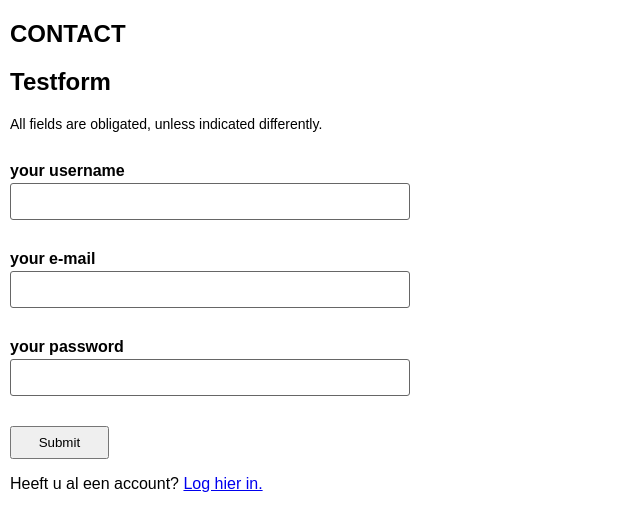
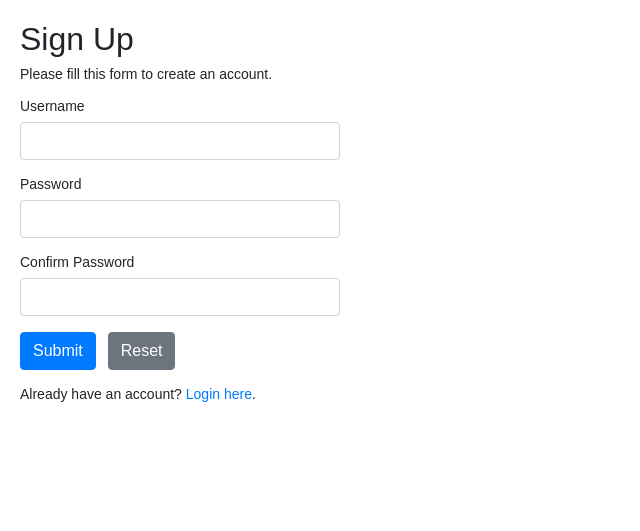
Before and after one commit to LunaTemmerman/co-working-project, a PHP site: a page that uses web/login system/signup/index.php in a window 1280 px wide. Shown: the top 531 px of the page, without its empty margins (0-640 px from the left). Run offline with PHP 8.4, Linux system fonts and the light colour scheme.

Commit message:
Update index.php

```diff
--- a/web/login system/signup/index.php
+++ b/web/login system/signup/index.php
@@ -1,114 +1,148 @@
 <?php
+// Include config file
+define('DB_SERVER', 'localhost');
+define('DB_USERNAME', 'luna.temmerman');
+define('DB_PASSWORD', '@zerty!123');
+define('DB_NAME', 'coproject');
 
-// Show all errors (for educational purposes)
-ini_set('error_reporting', E_ALL);
-ini_set('display_errors', 1);
+/* Attempt to connect to MySQL database */
+$link = mysqli_connect(DB_SERVER, DB_USERNAME, DB_PASSWORD, DB_NAME);
 
-// Constanten (connectie-instellingen databank)
-define('DB_HOST', 'localhost');
-define('DB_USER', 'LunaTemmerman');
-define('DB_PASS', 'BeLeLuRo_!123');
-define('DB_NAME', 'accounthost');
-
-date_default_timezone_set('Europe/Brussels');
-
-// Verbinding maken met de databank
-try {
-    $db = new PDO('mysql:host=' . DB_HOST . ';dbname=' . DB_NAME . ';charset=utf8mb4', DB_USER, DB_PASS);
-    $db->setAttribute(PDO::ATTR_ERRMODE, PDO::ERRMODE_EXCEPTION);
-} catch (PDOException $e) {
-    echo 'Verbindingsfout: ' . $e->getMessage();
-    exit;
+// Check connection
+if ($link === false) {
+    die("ERROR: Could not connect. " . mysqli_connect_error());
 }
 
-$username = isset($_POST['username']) ? (string)$_POST['username'] : '';
-$mail = isset($_POST['mail']) ? (string)$_POST['mail']: '';
-$password = isset($POST['password']) ? (string)$_POST['password']: '';
-$msgName = '';
-$msgMail = '';
-$msgPassword = '';
-// form is sent: perform formchecking!
-if (isset($_POST['btnSubmit'])) {
+// Define variables and initialize with empty values
+$username = $password = $confirm_password = "";
+$username_err = $password_err = $confirm_password_err = "";
 
-    $allOk = true;
+// Processing form data when form is submitted
+if($_SERVER["REQUEST_METHOD"] == "POST"){
 
-    // name not empty
-    if (trim($username) === '') {
-        $msgName = 'Please enter a name';
-        $allOk = false;
+    // Validate username
+    if(empty(trim($_POST["username"]))){
+        $username_err = "Please enter a username.";
+    } elseif(!preg_match('/^[a-zA-Z0-9_]+$/', trim($_POST["username"]))){
+        $username_err = "Username can only contain letters, numbers, and underscores.";
+    } else{
+        // Prepare a select statement
+        $sql = "SELECT id FROM users WHERE username = ?";
+
+        if($stmt = mysqli_prepare($link, $sql)){
+            // Bind variables to the prepared statement as parameters
+            mysqli_stmt_bind_param($stmt, "s", $param_username);
+
+            // Set parameters
+            $param_username = trim($_POST["username"]);
+
+            // Attempt to execute the prepared statement
+            if(mysqli_stmt_execute($stmt)){
+                /* store result */
+                mysqli_stmt_store_result($stmt);
+
+                if(mysqli_stmt_num_rows($stmt) == 1){
+                    $username_err = "This username is already taken.";
+                } else{
+                    $username = trim($_POST["username"]);
+                }
+            } else{
+                echo "Oops! Something went wrong. Please try again later.";
+            }
+
+            // Close statement
+            mysqli_stmt_close($stmt);
+        }
     }
 
-    if (trim($mail) === '') {
-        $msgMail = 'Please enter a birthdate';
-        $allOk = false;
+    // Validate password
+    if(empty(trim($_POST["password"]))){
+        $password_err = "Please enter a password.";
+    } elseif(strlen(trim($_POST["password"])) < 6){
+        $password_err = "Password must have atleast 6 characters.";
+    } else{
+        $password = trim($_POST["password"]);
     }
 
-    if (trim($password) === '') {
-        $msgPassword = 'Please enter a password';
-        $allOk = true;
+    // Validate confirm password
+    if(empty(trim($_POST["confirm_password"]))){
+        $confirm_password_err = "Please confirm password.";
+    } else{
+        $confirm_password = trim($_POST["confirm_password"]);
+        if(empty($password_err) && ($password != $confirm_password)){
+            $confirm_password_err = "Password did not match.";
+        }
     }
 
-    // end of form check. If $allOk still is true, then the form was sent in correctly
-    if ($allOk) {
-        $stmt = $db->exec('INSERT INTO login (username, mail, password, added_on) VALUES (\'' . $username . '\',\'' . $mail . '\',\'' . $password . '\',\'' . (new DateTime())->format('Y-m-d H:i:s') . '\')');
+    // Check input errors before inserting in database
+    if(empty($username_err) && empty($password_err) && empty($confirm_password_err)){
 
-        // the query succeeded, redirect to this very same page
-        if ($db->lastInsertId() !== 0) {
-            header('Location: formchecking.php?name=' . urlencode($username));
-            exit();
-        } // the query failed
-        else {
-            echo 'Databankfout.';
-            exit;
+        // Prepare an insert statement
+        $sql = "INSERT INTO users (username, password) VALUES (?, ?)";
+
+        if($stmt = mysqli_prepare($link, $sql)){
+            // Bind variables to the prepared statement as parameters
+            mysqli_stmt_bind_param($stmt, "ss", $param_username, $param_password);
+
+            // Set parameters
+            $param_username = $username;
+            $param_password = password_hash($password, PASSWORD_DEFAULT); // Creates a password hash
+
+            // Attempt to execute the prepared statement
+            if(mysqli_stmt_execute($stmt)){
+                // Redirect to login page
+                header("location: ../login/index.php");
+            } else{
+                echo "Oops! Something went wrong. Please try again later.";
+            }
+
+            // Close statement
+            mysqli_stmt_close($stmt);
         }
-
     }
 
+    // Close connection
+    mysqli_close($link);
 }
+?>
 
-?><!DOCTYPE html>
-<html lang="nl">
+<!DOCTYPE html>
+<html lang="en">
 <head>
-    <title>Testform</title>
-    <meta charset="UTF-8"/>
-    <link rel="stylesheet" type="text/css" href="../../css/styles.css"/>
+    <meta charset="UTF-8">
+    <title>Sign Up</title>
+    <link rel="stylesheet" href="https://stackpath.bootstrapcdn.com/bootstrap/4.5.2/css/bootstrap.min.css">
+    <style>
+        body{ font: 14px sans-serif; }
+        .wrapper{ width: 360px; padding: 20px; }
+    </style>
 </head>
 <body>
-<header>
-</header>
-<main class="container">
-    <section class="firstscreen whitetext">
-        <h1>CONTACT</h1>
-    </section>
-    <section>
-        <form action="<?php echo $_SERVER['PHP_SELF']; ?>" method="post">
-            <h1>Testform</h1>
-            <p class="message">All fields are obligated, unless indicated differently.</p>
-
-            <div>
-                <label for="username">your username</label>
-                <input type="text" id="username" name="username" value="<?php echo $username; ?>" class="input-text"/>
-                <span class="message error"><?php echo $msgName; ?></span>
-            </div>
-
-            <div>
-                <label for="mail">your e-mail</label>
-                <input type="email" id="mail" name="mail" value="<?php echo $mail; ?>" class="input-text"/>
-                <span class="message error"><?php echo $msgMail; ?></span>
-            </div>
-
-            <div>
-                <label for="password">your password</label>
-                <input type="text" id="password" name="password" value="<?php echo $password; ?>" class="input-text"/>
-                <span class="message error"><?php echo $msgPassword; ?></span>
-            </div>
-
-            <input type="submit" id="btnSubmit" name="btnSubmit" value="Submit"/>
-        </form>
-        <p>Heeft u al een account? <a href="../login">Log hier in.</a></p>
-    </section>
-</main>
-<footer>
-</footer>
+<div class="wrapper">
+    <h2>Sign Up</h2>
+    <p>Please fill this form to create an account.</p>
+    <form action="<?php echo htmlspecialchars($_SERVER["PHP_SELF"]); ?>" method="post">
+        <div class="form-group">
+            <label>Username</label>
+            <input type="text" name="username" class="form-control <?php echo (!empty($username_err)) ? 'is-invalid' : ''; ?>" value="<?php echo $username; ?>">
+            <span class="invalid-feedback"><?php echo $username_err; ?></span>
+        </div>
+        <div class="form-group">
+            <label>Password</label>
+            <input type="password" name="password" class="form-control <?php echo (!empty($password_err)) ? 'is-invalid' : ''; ?>" value="<?php echo $password; ?>">
+            <span class="invalid-feedback"><?php echo $password_err; ?></span>
+        </div>
+        <div class="form-group">
+            <label>Confirm Password</label>
+            <input type="password" name="confirm_password" class="form-control <?php echo (!empty($confirm_password_err)) ? 'is-invalid' : ''; ?>" value="<?php echo $confirm_password; ?>">
+            <span class="invalid-feedback"><?php echo $confirm_password_err; ?></span>
+        </div>
+        <div class="form-group">
+            <input type="submit" class="btn btn-primary" value="Submit">
+            <input type="reset" class="btn btn-secondary ml-2" value="Reset">
+        </div>
+        <p>Already have an account? <a href="../login/index.php">Login here</a>.</p>
+    </form>
+</div>
 </body>
 </html>
```
